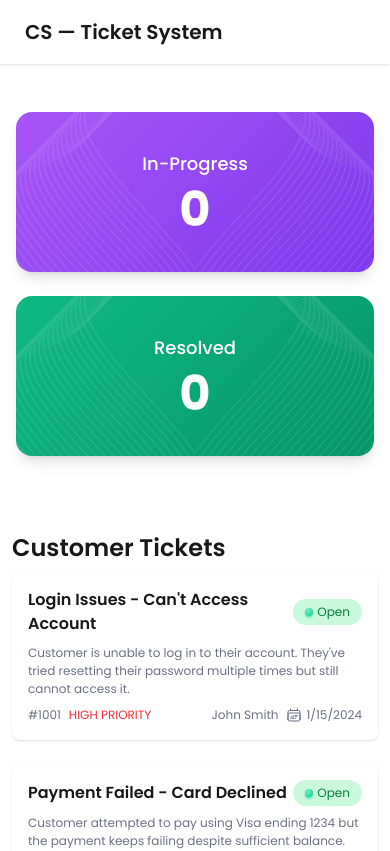
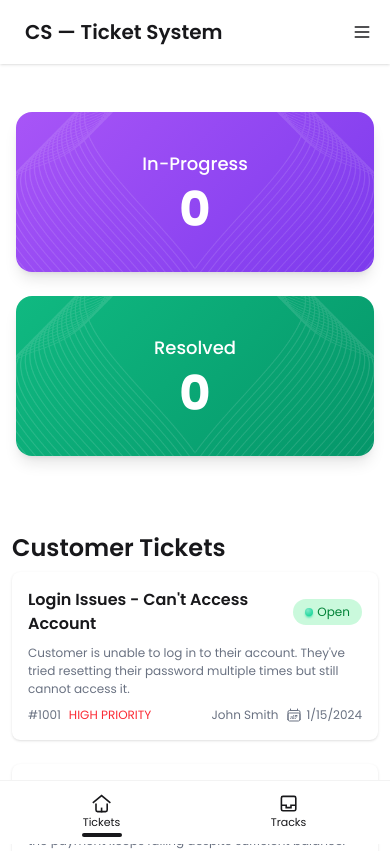
Before and after one commit to arman4h/cs-ticket, a React (Vite) app: page / in a window 390 px wide. Shown: the top 851 px of the page. Built offline with nearby package versions, Linux system fonts and the light colour scheme.

Commit message:
Mobile view dock added for swiping

```diff
--- a/src/components/Dashboard.jsx
+++ b/src/components/Dashboard.jsx
@@ -3,6 +3,7 @@ import { ToastContainer, toast, Bounce } from "react-toastify";
 
 export default function Dashboard({ selected, solved, onSelection, onResolved }) {
   const [cards, setCards] = useState([]);
+  const [activeSections, setActives] = useState("tickets") ;
 
   const handleSelection = (card) => {
     onSelection(card);
@@ -45,9 +46,12 @@ export default function Dashboard({ selected, solved, onSelection, onResolved })
   }, []);
 
   return (
+    <div className="flex flex-col gap-2">
       <div className="grid grid-cols-1 md:grid-cols-4 gap-8 px-3 max-w-7xl mx-auto py-5 pb-10">
         {/* Left Side of the Seciton */}
-      <div className="col-span-1 md:col-span-3">
+        <div
+          className={`col-span-1 md:col-span-3 ${activeSections === "tracks" ? "hidden" : "block"} md:block`}
+        >
           <h1 className="text-2xl font-semibold py-2">Customer Tickets</h1>
           <div className=" grid grid-cols-1 md:grid-cols-2 gap-6">
             {cards.map((card) => (
@@ -104,7 +108,9 @@ export default function Dashboard({ selected, solved, onSelection, onResolved })
         </div>
 
         {/* Right side of the section */}
-      <div className="col-span-1 flex flex-col">
+        <div
+          className={`col-span-1 w-full justify-start ${activeSections === "tickets" ? "hidden" : "flex"} md:flex flex-col`}
+        >
           <h1 className="text-2xl font-semibold py-2">Task Status</h1>
           <div className="flex flex-col gap-2">
             {selected.length === 0 ? (
@@ -144,7 +150,85 @@ export default function Dashboard({ selected, solved, onSelection, onResolved })
             )}
           </div>
         </div>
-      <ToastContainer/>
+      </div>
+      <div className="dock md:hidden">
+        <button
+          className={`${activeSections === "tickets" ? "dock-active" : ""}`}
+          onClick={() => setActives("tickets")}
+        >
+          <svg
+            className="size-[1.2em]"
+            xmlns="http://www.w3.org/2000/svg"
+            viewBox="0 0 24 24"
+          >
+            <g fill="currentColor" strokeLinejoin="miter" strokeLinecap="butt">
+              <polyline
+                points="1 11 12 2 23 11"
+                fill="none"
+                stroke="currentColor"
+                stroke-miterlimit="10"
+                strokeWidth="2"
+              ></polyline>
+              <path
+                d="m5,13v7c0,1.105.895,2,2,2h10c1.105,0,2-.895,2-2v-7"
+                fill="none"
+                stroke="currentColor"
+                strokeLinecap="square"
+                stroke-miterlimit="10"
+                strokeWidth="2"
+              ></path>
+              <line
+                x1="12"
+                y1="22"
+                x2="12"
+                y2="18"
+                fill="none"
+                stroke="currentColor"
+                strokeLinecap="square"
+                stroke-miterlimit="10"
+                strokeWidth="2"
+              ></line>
+            </g>
+          </svg>
+          <span className="dock-label">Tickets</span>
+        </button>
+
+        <button
+          className={`${activeSections === "tracks" ? "dock-active" : ""}`}
+          onClick={() => setActives("tracks")}
+        >
+          <svg
+            className="size-[1.2em]"
+            xmlns="http://www.w3.org/2000/svg"
+            viewBox="0 0 24 24"
+          >
+            <g fill="currentColor" strokeLinejoin="miter" strokeLinecap="butt">
+              <polyline
+                points="3 14 9 14 9 17 15 17 15 14 21 14"
+                fill="none"
+                stroke="currentColor"
+                stroke-miterlimit="10"
+                strokeWidth="2"
+              ></polyline>
+              <rect
+                x="3"
+                y="3"
+                width="18"
+                height="18"
+                rx="2"
+                ry="2"
+                fill="none"
+                stroke="currentColor"
+                strokeLinecap="square"
+                stroke-miterlimit="10"
+                strokeWidth="2"
+              ></rect>
+            </g>
+          </svg>
+          <span className="dock-label">Tracks</span>
+        </button>
+      </div>
+      <ToastContainer />
     </div>
   );
 }
--- a/src/components/Navbar.jsx
+++ b/src/components/Navbar.jsx
@@ -45,6 +45,49 @@ export default function Navbar() {
           New Ticket
         </button>
       </div>
+      <div className="flex-none md:hidden">
+        <div className="dropdown dropdown-end">
+          <button className="btn btn-square btn-ghost">
+            <svg
+              xmlns="http://www.w3.org/2000/svg"
+              fill="none"
+              viewBox="0 0 24 24"
+              className="inline-block h-5 w-5 stroke-current"
+            >
+              {" "}
+              <path
+                strokeLinecap="round"
+                strokeLinejoin="round"
+                strokeWidth="2"
+                d="M4 6h16M4 12h16M4 18h16"
+              ></path>{" "}
+            </svg>
+          </button>
+          <ul
+            tabIndex="-1"
+            className="menu menu-sm dropdown-content bg-base-100 rounded-box z-1 mt-3 w-32 gap-2 p-2 shadow"
+          >
+            <li>
+              <a>Home</a>
+            </li>
+            <li>
+              <a>FAQ</a>
+            </li>
+            <li>
+              <a>Changelog</a>
+            </li>
+            <li>
+              <a>Blog</a>
+            </li>
+            <li>
+              <a>Download</a>
+            </li>
+            <li>
+              <a>Contact</a>
+            </li>
+          </ul>
+        </div>
+      </div>
     </div>
   );
 }
```
Lines whose indentation alone changed are shown as unchanged.
